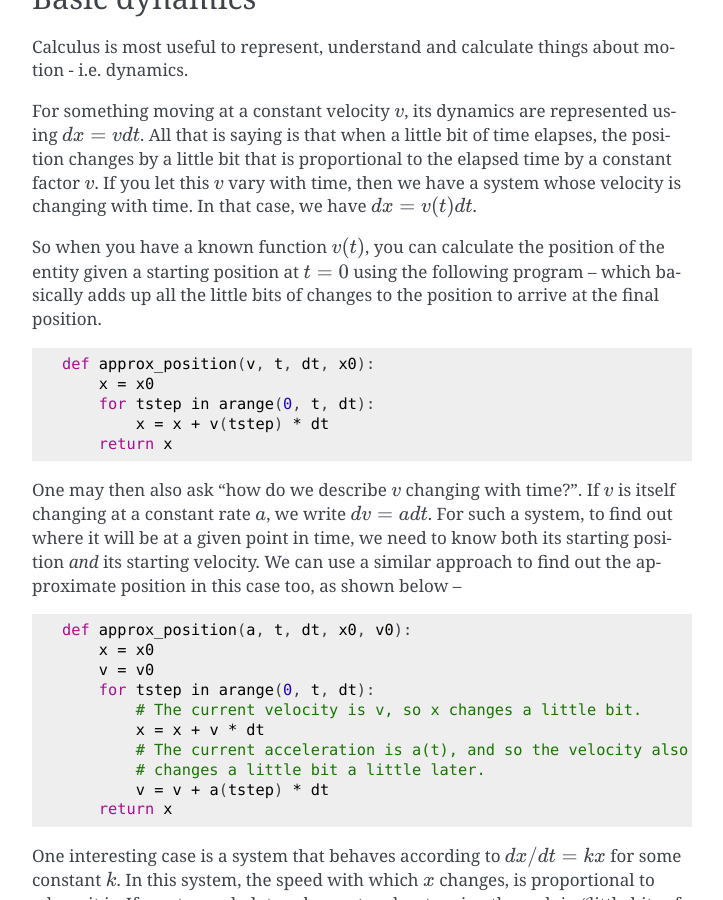
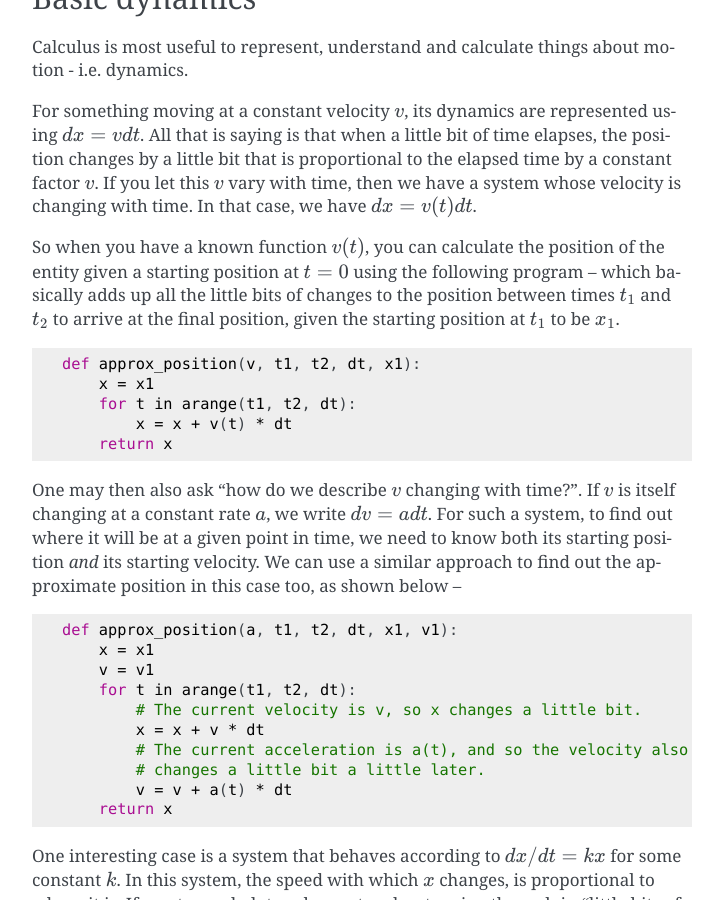
Before and after one commit to kreauniv/comparts431, a Sphinx documentation site: the page built from source/math.rst, in a window 1280 px wide and 900 px high, scrolled down 8642 px. Shown: the whole window, without its empty margins (388-1111 px from the left). Built offline with Sphinx 7.4.7, drawn with Linux system fonts in a browser that asks for light colours.

Commit message:
rephrasing

```diff
--- a/source/math.rst
+++ b/source/math.rst
@@ -340,17 +340,18 @@ to the elapsed time by a constant factor :math:`v`. If you let this :math:`v`
 vary with time, then we have a system whose velocity is changing with time.
 In that case, we have :math:`dx = v(t)dt`.
 
-So when you have a known function :math:`v(t)`, you can calculate the
-position of the entity given a starting position at :math:`t = 0` using
-the following program -- which basically adds up all the little bits
-of changes to the position to arrive at the final position.
+So when you have a known function :math:`v(t)`, you can calculate the position
+of the entity given a starting position at :math:`t = 0` using the following
+program -- which basically adds up all the little bits of changes to the
+position between times :math:`t_1` and :math:`t_2` to arrive at the final
+position, given the starting position at :math:`t_1` to be :math:`x_1`.
 
 .. code-block:: python
 
-    def approx_position(v, t, dt, x0):
-        x = x0
-        for tstep in arange(0, t, dt):
-            x = x + v(tstep) * dt
+    def approx_position(v, t1, t2, dt, x1):
+        x = x1
+        for t in arange(t1, t2, dt):
+            x = x + v(t) * dt
         return x
 
 One may then also ask "how do we describe :math:`v` changing with time?".
@@ -362,15 +363,15 @@ position in this case too, as shown below --
 
 .. code-block:: python
 
-    def approx_position(a, t, dt, x0, v0):
-        x = x0
-        v = v0
-        for tstep in arange(0, t, dt):
+    def approx_position(a, t1, t2, dt, x1, v1):
+        x = x1
+        v = v1
+        for t in arange(t1, t2, dt):
             # The current velocity is v, so x changes a little bit.
             x = x + v * dt
             # The current acceleration is a(t), and so the velocity also
             # changes a little bit a little later.
-            v = v + a(tstep) * dt
+            v = v + a(t) * dt
         return x
 
 One interesting case is a system that behaves according to :math:`dx/dt = kx`
```
